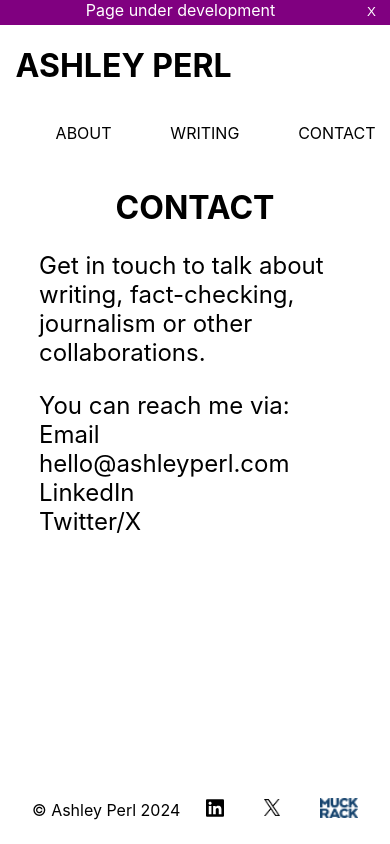
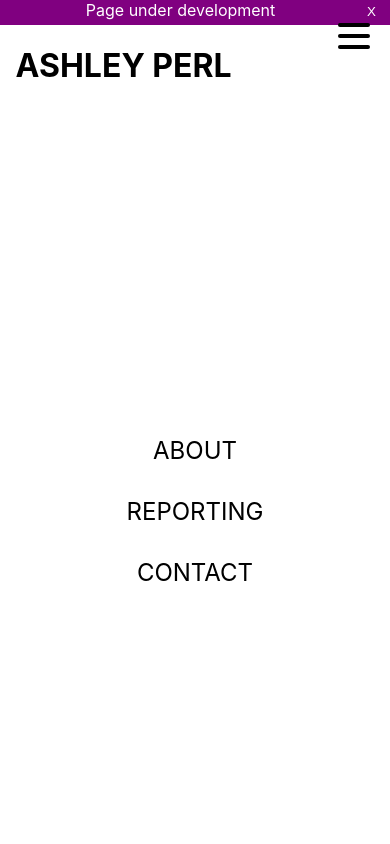
Before and after one commit to Rasmuskrogh/ashley-perl-news, a React (Create React App) app: page /contact in a window 390 px wide. Built offline with nearby package versions, Linux system fonts and the light colour scheme.

Commit message:
added a hamburger menu for mobile

```diff
--- a/src/components/Footer.css
+++ b/src/components/Footer.css
@@ -28,3 +28,7 @@ footer p {
   height: 17px;
   margin-bottom: 2px;
 }
+
+.muckrack-logo {
+  color: black;
+}
--- a/src/components/Footer.jsx
+++ b/src/components/Footer.jsx
@@ -11,14 +11,18 @@ const Footer = () => {
     <footer className="footer">
       <p> &copy; Ashley Perl 2024</p>
       <div className="footer-links">
-        <Link to="https://www.linkedin.com/in/ashleyperl/">
+        <Link to="https://www.linkedin.com/in/ashleyperl/" target="_blank">
           <img src={linkedIn} alt="linkedIn logo"></img>
         </Link>
-        <Link className="x-logo" to="https://x.com/ashleyaperl">
+        <Link className="x-logo" to="https://x.com/ashleyaperl" target="_blank">
           <img src={XLogo} alt="X logo"></img>
         </Link>
-        <Link className="muckrack-logo">
-          <img src={muckrack} alt="muckrach logo"></img>
+        <Link
+          className="muckrack-logo"
+          to="https://muckrack.com/ashley-perl"
+          target="_blank"
+        >
+          <img src={muckrack} alt="muckrack logo"></img>
         </Link>
       </div>
     </footer>
--- /dev/null
+++ b/src/components/Hamburger.css
@@ -0,0 +1,17 @@
+.hamburger {
+  width: 2rem;
+  height: 2rem;
+  display: flex;
+  justify-content: space-around;
+  flex-flow: column nowrap;
+  z-index: 10;
+}
+
+.burger {
+    width: 2rem;
+    height: 0.25rem;
+    border-radius: 10px;
+    background-color: black;
+    transform-origin: 1px;
+    transition: all 0.3s linear;
+}
--- /dev/null
+++ b/src/components/Hamburger.jsx
@@ -0,0 +1,15 @@
+import React from "react";
+
+import "./Hamburger.css";
+
+const Hamburger = () => {
+  return (
+    <div className="hamburger">
+      <div className="burger burger1" />
+      <div className="burger burger2" />
+      <div className="burger burger3" />
+    </div>
+  );
+};
+
+export default Hamburger;
--- a/src/components/header.css
+++ b/src/components/header.css
@@ -28,6 +28,41 @@
   color: black;
 }
 
-.header-links:hover {
+.header-links a:hover {
   color: blue;
 }
+
+.hamburger {
+  display: none;
+}
+
+@media screen and (max-width: 650px) {
+  .hamburger {
+    position: absolute;
+    top: 10px;
+    right: 10px;
+    display: flex;
+    z-index: 3;
+  }
+
+  .header-list {
+    display: none;
+    position: fixed;
+    background-color: white;
+    color: black;
+    height: 100vh;
+    width: 100vw;
+    overflow: hidden;
+    left: 0;
+  }
+
+  .header-list.open {
+    display: flex;
+    justify-content: center;
+    align-items: center;
+    flex-direction: column;
+    gap: 2rem;
+    font-size: 24px;
+    padding: 0;
+  }
+}
--- a/src/components/header.jsx
+++ b/src/components/header.jsx
@@ -1,15 +1,22 @@
 import { Link } from "react-router-dom";
 import React, { useState } from "react";
 import Notice from "./Notice";
+import Hamburger from "./Hamburger";
 
 import "./header.css";
 
 const Header = () => {
   const [buttonActivity, setButtonActivity] = useState(true);
+  const [openBurger, setOpenBurger] = useState(false);
+
+  const toggleBurger = () => {
+    setOpenBurger(!openBurger);
+  };
 
   const clickHandler = () => {
     setButtonActivity(false);
   };
+
   return (
     <>
       {!buttonActivity ? null : <Notice onClick={clickHandler} />}
@@ -18,17 +25,20 @@ const Header = () => {
           <Link to="/">ASHLEY PERL</Link>
         </h1>
         <nav className="header-nav">
-          <ul className="header-list">
+          <ul className={openBurger ? "header-list" : "header-list open"}>
             <li className="header-links">
               <Link to="/about">ABOUT</Link>
             </li>
             <li className="header-links">
-              <Link to="/writing">WRITING</Link>
+              <Link to="/writing">REPORTING</Link>
             </li>
             <li className="header-links">
               <Link to="/contact">CONTACT</Link>
             </li>
           </ul>
+          <div className="hamburger " onClick={toggleBurger}>
+            <Hamburger />
+          </div>
         </nav>
       </header>
     </>
```
